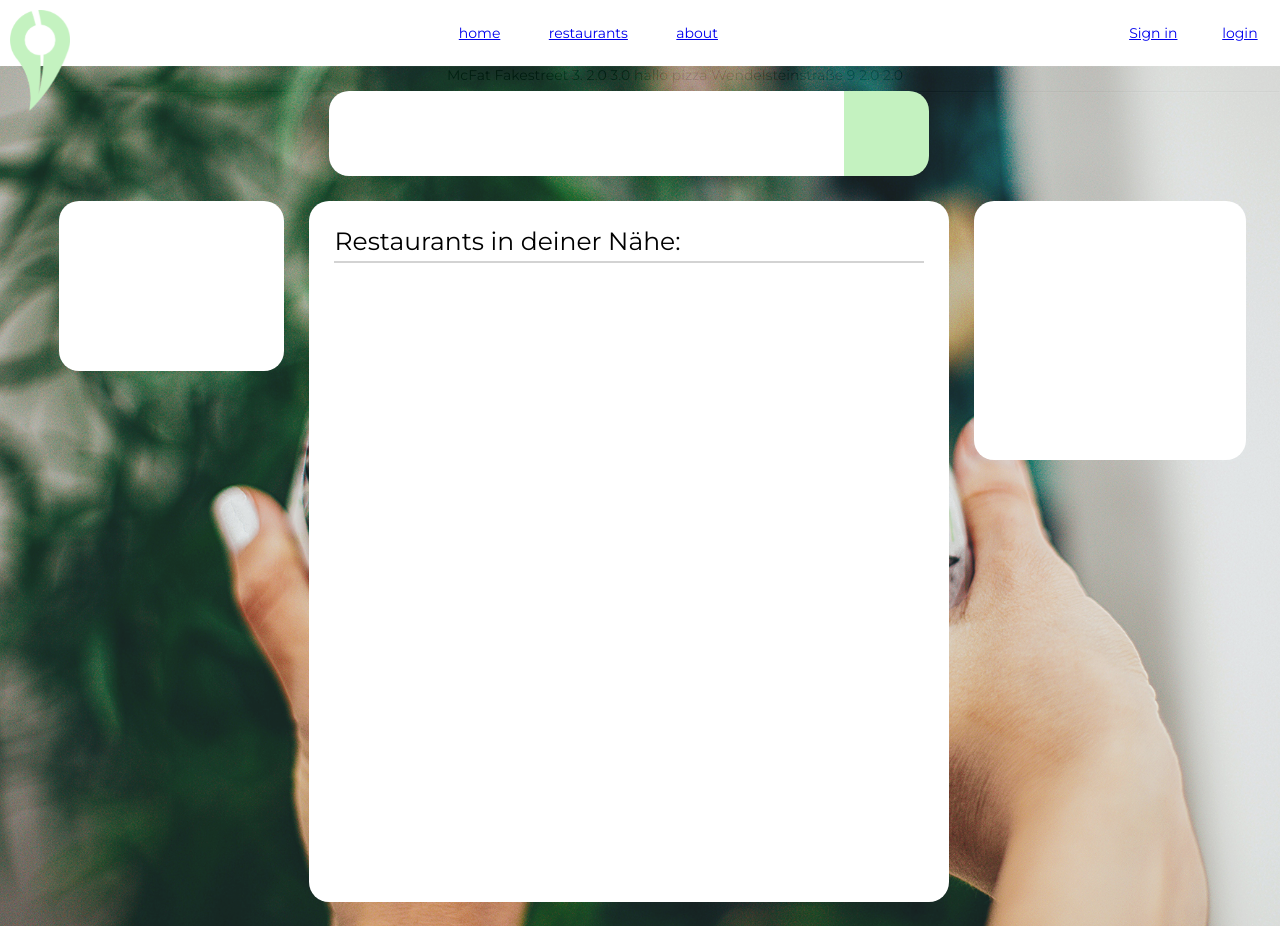
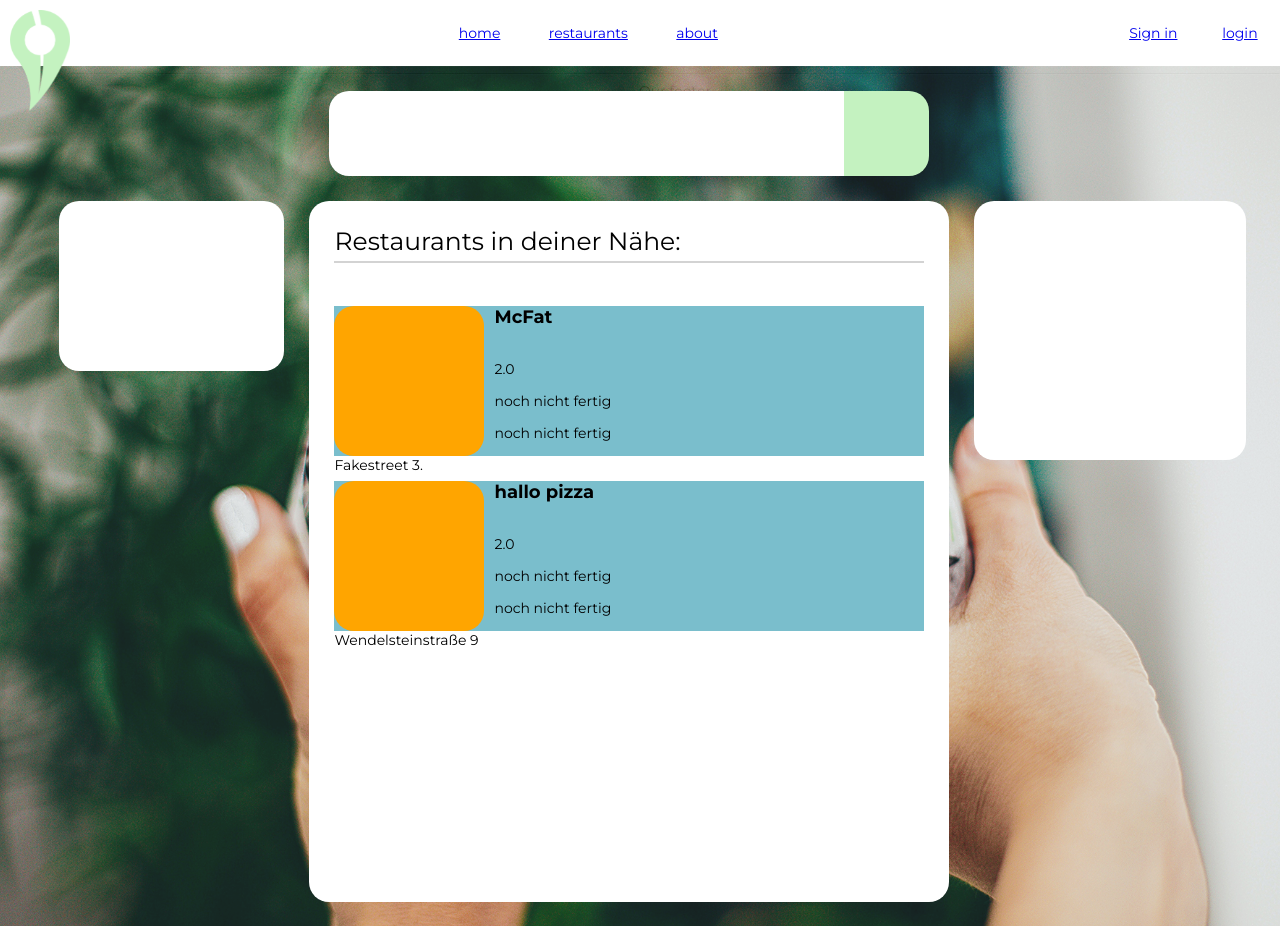
Before and after one commit to lufalko/PlantyOptions, a Django app: page /restaurants/ in a window 1280 px wide. Run offline with Django 3.2, Linux system fonts and the light colour scheme; data comes from the database, SQL or seed files in the repository; both versions use the stored data as it was after the commit.

Commit message:
restaurants webpage erweiterungen

```diff
--- a/accounts/models.py
+++ b/accounts/models.py
@@ -27,7 +27,6 @@ class Tag(models.Model):
 class Restaurant(models.Model):
     name = models.CharField(max_length=200, null=True)
     location = models.CharField(max_length=200, null=True)
-    image = models.ImageField(null=True, blank=True)
     rating = models.FloatField(null=True)
     tags = models.ManyToManyField(Tag)
     affordability = models.FloatField(null=True)
--- a/accounts/templates/accounts/restaurants.html
+++ b/accounts/templates/accounts/restaurants.html
@@ -16,8 +16,31 @@
             <p id="restaurants_Adresseingabe_Headline">Restaurants in deiner Nähe:</p>
             <div id="restaurants_Adresseingabe_Headline_underline"></div>
             <div id="restaurants_body_content">
+                {% for i in restaurants %}
 
-            </div>
+    <div class="restaurants_block">
+    <div id="restaurants_img"></div>
+    <div class="restaurants_name">
+        <p>{{i.name}}</p>
+    </div>
+    <div class="restaurants_rating">
+        <img src="">
+        <p>{{i.rating}}</p>
+    </div>
+    <div class="restaurants_anzahl_vegetarisch">
+        <p>noch nicht fertig</p>
+    </div>
+    <div class="restaurants_anzahl_vegan">
+        <p>noch nicht fertig</p>
+    </div>
+    <div class="restaurants_adresse">
+        <p>{{i.location}}</p>
+    </div>
+    </div>
+
+
+{% endfor %}
+        </div>
         </div>
 
         <div id="restaurants_aside_left">
@@ -32,15 +55,7 @@
 
   <div id="restaurants_background"> </div>
 
-{% for i in restaurants %}
-    <tr>
-        <td>{{i.name}}</td>
-        <td>{{i.location}}</td>
-        <td>{{i.rating}}</td>
-        <td>{{i.affordability}}</td>
 
-    </tr>
-{% endfor %}
 
 <script>
 
--- a/static/css/main.css
+++ b/static/css/main.css
@@ -320,7 +320,40 @@ main{
 
     background-color: white;
 }
+#restaurants_img{
+    display: inline-block;
+    width: 150px;
+    height: 150px;
+    background-color: orange;
+    border-radius: 20px;
+    float: left;
+    margin-right: 10px;
 
+}
+
+.restaurants_block{
+
+    background-color: #7abecc;
+    height: 150px;
+    text-align: left;
+    margin-bottom: 25px;
+    padding: 0px;
+}
+
+.restaurants_name p{
+    font-family: 'Montserrat', sans-serif;
+    font-weight: 700;
+    font-size: 18px;
+
+}
+
+.restaurants_body_content{
+    text-align: left;
+}
+
+#hallo{
+     font-size: 30px;
+}
 
 
 #restaurants_aside_left{
```
Also changed, not shown: db.sqlite3, static/assets/stern.png (added).
